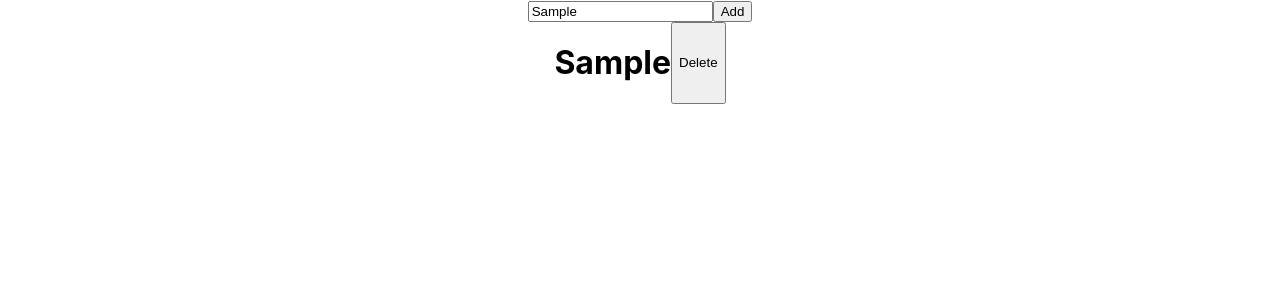
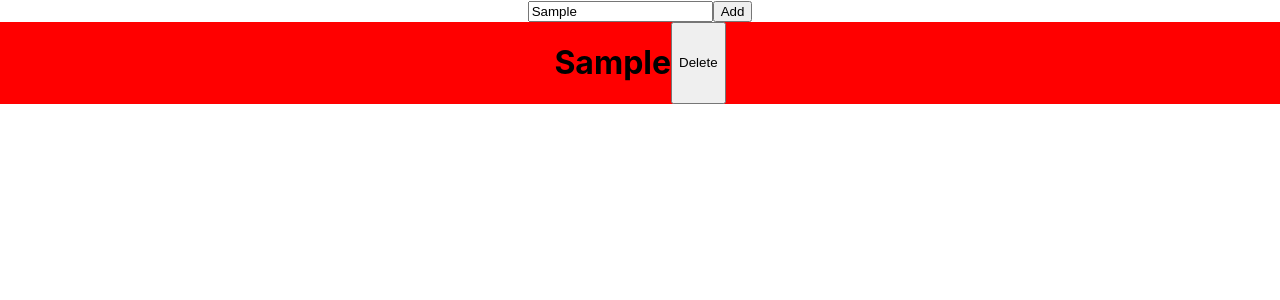
Before and after one commit to pau-riosa/batch18-react, a React (Create React App) app: page / in a window 1280 px wide. Both pictures are taken after typing "Sample" into the empty fields and a click on the button "Add". Shown: the top 300 px of the page. Built offline with nearby package versions, Linux system fonts and the light colour scheme.

Commit message:
able to add mini todolist

```diff
--- a/src/components/List.js
+++ b/src/components/List.js
@@ -8,6 +8,7 @@ const List = (props) => {
         display: "flex",
         justifyContent: "center",
         alignContent: "center",
+        backgroundColor: "red",
       }}
     >
       <h1>{item}</h1>
```
